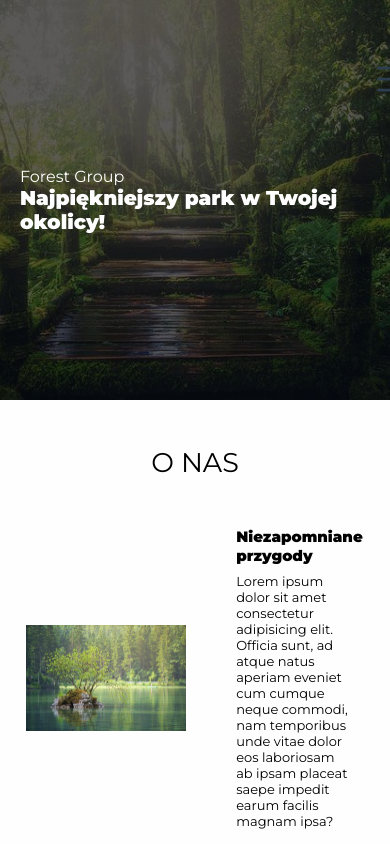
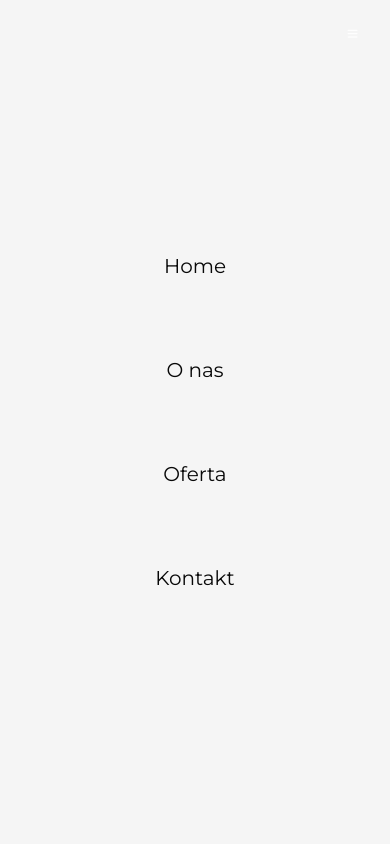
Before and after one commit to Majzerek/Forest, a website with bundled scripts: page index.html in a window 390 px wide. Both pictures are taken after a click on the button 351 px from the left and 59 px from the top of the page. Shown: the top 844 px of the page. Built offline with nearby package versions, Linux system fonts and the light colour scheme.

Commit message:
mobilenav

```diff
--- a/index.html
+++ b/index.html
@@ -9,6 +9,7 @@
     <link rel="preconnect" href="https://fonts.googleapis.com">
 <link rel="preconnect" href="https://fonts.gstatic.com" crossorigin>
 <link href="https://fonts.googleapis.com/css2?family=Montserrat:wght@300;400;500;900&display=swap" rel="stylesheet">
+<link rel="stylesheet" href="https://unpkg.com/@tabler/icons@latest/iconfont/tabler-icons.min.css">
     <link rel="stylesheet" href="/dist/css/style.min.css">
 </head>
 
@@ -16,14 +17,7 @@
     <!-- Navigation -->
     <button class="burger-btn">
     <div class="burger-btn__box ">
-        <div class="burger-btn__bars"><svg xmlns="http://www.w3.org/2000/svg"
-                class="icon icon-tabler icon-tabler-menu-2" width="44" height="44" viewBox="0 0 24 24"
-                stroke-width="1.5" stroke="#2c3e50" fill="none" stroke-linecap="round" stroke-linejoin="round">
-                <path stroke="none" d="M0 0h24v24H0z" fill="none" />
-                <line x1="4" y1="6" x2="20" y2="6" />
-                <line x1="4" y1="12" x2="20" y2="12" />
-                <line x1="4" y1="18" x2="20" y2="18" />
-            </svg></div>
+        <div class="burger-btn__bars"><i class="ti ti-menu-2"></i></div>
     </div>
 </button>
 <nav class="nav">
@@ -36,13 +30,22 @@
         </svg>
         <p class="logo">Forest</p>
     </div>
-    <div class="nav__items ">
+    <div class="nav__items hide">
         <a href="#" class="nav__item ">Home</a>
+        <a href="#aboutus" class="nav__item hide">O nas</a>
+        <a href="#offers" class="nav__item hide">Oferta</a>
+        <a href="contact.html" class="nav__item hide">Kontakt</a>
+    </div>
+</nav>
+<div class="nav-mobile ">
+    <div class="nav-mobile__items ">
+        <a href="#" class="nav__item  ">Home</a>
         <a href="#aboutus" class="nav__item ">O nas</a>
-        <a href="#offers" class="nav__item ">Oferta</a>
+        <a href="#offers" class="nav__item  ">Oferta</a>
         <a href="contact.html" class="nav__item ">Kontakt</a>
     </div>
-</nav>
+</div>
+
     <!-- Header -->
     <header class="header section " id="home">
         <div class="header__box">
@@ -109,7 +112,7 @@
                         <p class="option">opcja w pakiecie</p>
                         <p class="option">opcja w pakiecie</p>
                         <p class="option">opcja w pakiecie</p>
-                        <button class="offers__cards-btn active" >Wybierz</button>
+                        <button class="offers__cards-btn lighted" >Wybierz</button>
                     </div>
                     <div class="offers__cards-card">
                         <h2>Premium</h2>
--- a/src/js/main.js
+++ b/src/js/main.js
@@ -1,4 +1,18 @@
 const footerYear = document.querySelector('#footer-year')
+const hamburgerBtn = document.querySelector('.ti')
+const navMobile = document.querySelector('.nav-mobile')
+const navItems = document.querySelectorAll('.hide')
+
+const handleNav = () => {
+	navMobile.classList.toggle('active')
+}
+const hideNav = () => {
+	navItems.forEach.addEventListener('click', handleNav)
+}
+
+
+
+
 
 const handleCurrentYear = () => {
 	const year = new Date().getFullYear();
@@ -6,3 +20,5 @@ const handleCurrentYear = () => {
 };
 
 handleCurrentYear();
+hamburgerBtn.addEventListener('click', handleNav)
+navItems.forEach.addEventListener('click', hideNav)
--- a/src/sass/style.scss
+++ b/src/sass/style.scss
@@ -39,22 +39,53 @@ body {
 .burger-btn {
 	position: absolute;
 	position: fixed;
-	top: 2%;
-	left: 85%;
+	top: 0;
+	left: 75%;
 	display: block;
-	width: 10%;
-	height: 10%;
 	background-color: transparent;
 	border: none;
 	z-index: 110;
-	&__box{
 
+	&__bars {
 		padding: 1em;
-	}
-	&__bars {
 		color: #fff;
 		padding: 2em;
+		transition: transform 0.3s;
+		i {
+			padding: 2em;
+		}
 	}
+	&__bars:hover {
+		transform: scale(1.2) rotate(90deg);
+	}
+}
+.nav-mobile {
+	position: absolute;
+	position: fixed;
+	top: 50%;
+	left: 50%;
+	transform: translate(150%, -50%);
+	display: flex;
+	justify-content: center;
+	align-items: center;
+	width: 100%;
+	height: 100%;
+	background-color: c.$footer-bg;
+	transition: transform 0.5s;
+	z-index: 50;
+	&__items {
+		display: flex;
+		flex-direction: column;
+		justify-content: center;
+		align-items: center;
+		width: 100%;
+		a {
+			padding: 2em;
+		}
+	}
+}
+.active {
+	transform: translate(-50%, -50%);
 }
 .logo {
 	font-size: 3rem;
@@ -224,7 +255,6 @@ body {
 			box-shadow: 2px 2px 5px grey;
 			border-radius: 3px;
 			background-color: c.$main-color;
-
 			transition: background-color 0.3s, box-shadow 0.3s, color 0.3s;
 		}
 		&-btn:hover {
@@ -233,7 +263,7 @@ body {
 			box-shadow: 0 0 10px c.$hover-color;
 			cursor: pointer;
 		}
-		.active {
+		.lighted {
 			color: c.$black-text;
 			background-color: c.$hover-color;
 		}
@@ -241,7 +271,7 @@ body {
 			width: 210px;
 			height: 100%;
 			min-height: 270px;
-			margin: .2em 2em;
+			margin: 0.2em 2em;
 			padding: 1em;
 			border: 1px solid c.$footer-bg;
 			background-color: c.$main-color;
@@ -268,8 +298,8 @@ body {
 			}
 		}
 		&-card:hover {
-			transform: translateY(-20%)scale(1.1);
-			z-index:2;
+			transform: translateY(-20%) scale(1.1);
+			z-index: 2;
 		}
 	}
 }
@@ -279,7 +309,7 @@ body {
 	position: relative;
 	background-color: c.$footer-bg;
 	z-index: 0;
-	&__hide{
+	&__hide {
 		display: none;
 	}
 	&__container {
@@ -293,7 +323,7 @@ body {
 			text-align-last: left;
 		}
 
-		&-bar{
+		&-bar {
 			padding: 1em;
 			display: flex;
 			flex-direction: column;
@@ -301,21 +331,20 @@ body {
 			text-align: left;
 			font-size: 2rem;
 			h3 {
-				padding-bottom: .5em;
+				padding-bottom: 0.5em;
 				font-weight: 500;
 			}
-			a{
+			a {
 				padding: 0.5em;
 				font-size: 1.2rem;
 				text-align: left;
 				text-decoration: none;
 				color: c.$footer-text;
-				transition: color .3s;
+				transition: color 0.3s;
 			}
 			a:hover {
 				color: c.$black-text;
 			}
-
 		}
 	}
 	&__logo {
@@ -336,10 +365,7 @@ body {
 @media (min-width: 576) {
 	.nav {
 		display: none;
-
 	}
-
-
 }
 @media (min-width: 768px) {
 	.nav {
@@ -359,8 +385,6 @@ body {
 				font-weight: 500;
 			}
 		}
-
-
 	}
 
 	.aboutus {
@@ -372,11 +396,10 @@ body {
 		}
 	}
 	.footer {
-		&__hide{
+		&__hide {
 			display: block;
+		}
 	}
-	}
-
 }
 @media (min-width: 992px) {
 	.header {
```
Also changed, not shown: contact.html (+11 -1 lines), link.html (+1 -0 lines), offers.html (+10 -1 lines), dist/css/style.min.css, dist/js/main.mini.js, 7 other files.
